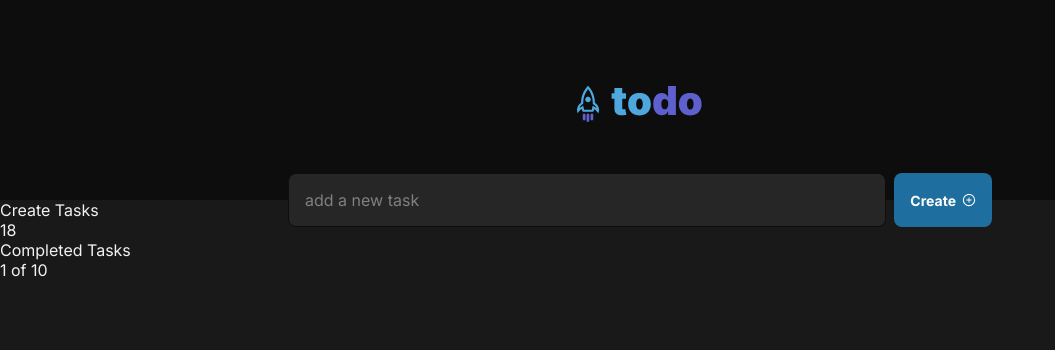
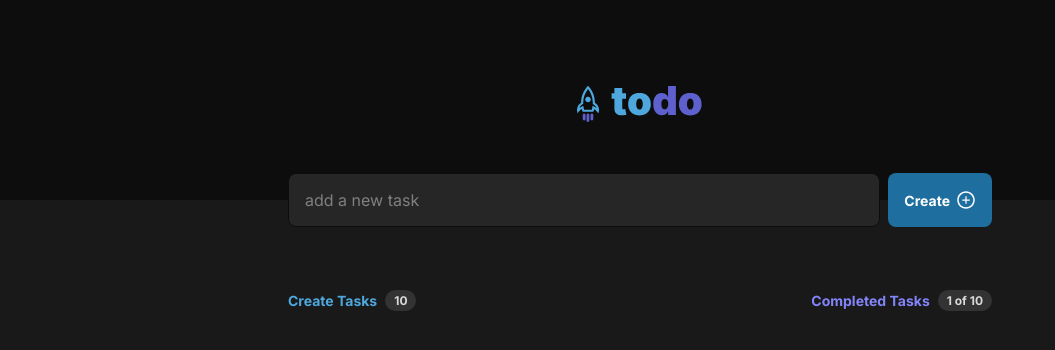
Before and after one commit to hollytunison/react-todo, a React (Vite) app: page / in a window 1280 px wide. Shown: the top 350 px of the page, without its empty margins (0-1055 px from the left). Built offline with nearby package versions, Linux system fonts and the light colour scheme.

Commit message:
fixed tasks layout

```diff
--- a/src/components/Header/index.jsx
+++ b/src/components/Header/index.jsx
@@ -11,7 +11,7 @@ export function Header() {
         <input placeholder='add a new task' type="text" />
         <button>
           Create
-          <AiOutlinePlusCircle />
+          <AiOutlinePlusCircle size={20}/>
         </button>
       </form>
     </header>
--- a/src/components/Tasks/index.jsx
+++ b/src/components/Tasks/index.jsx
@@ -1,4 +1,4 @@
-import styles from './tasks.modules.css';
+import styles from './tasks.module.css?block';
 
 export function Tasks() {
   return (
@@ -6,15 +6,17 @@ export function Tasks() {
       <header className={styles.header}>
         <div>
           <p>Create Tasks</p>
-          <span>18</span>
+          <span>10</span>
         </div>
 
         <div>
-          <p>Completed Tasks</p>
+          <p className={styles.textPurple}>Completed Tasks</p>
           <span>1 of 10</span>
         </div>
       </header>
+
+      <div className={styles.list} >
+      </div>
     </section>
   )
 }
-export default Tasks
```
Also changed, not shown: src/components/Task/index.jsx (added), src/components/Task/task.module.css (added), src/components/Tasks/tasks.module.css (renamed from src/components/Tasks/tasks.modules.css).
